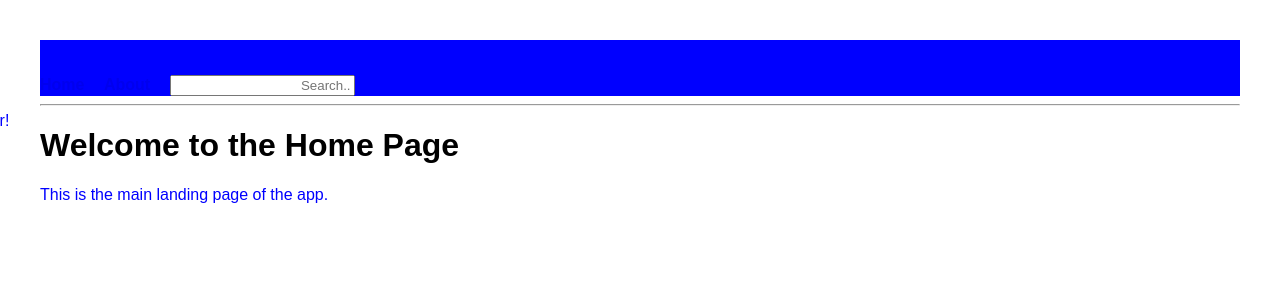
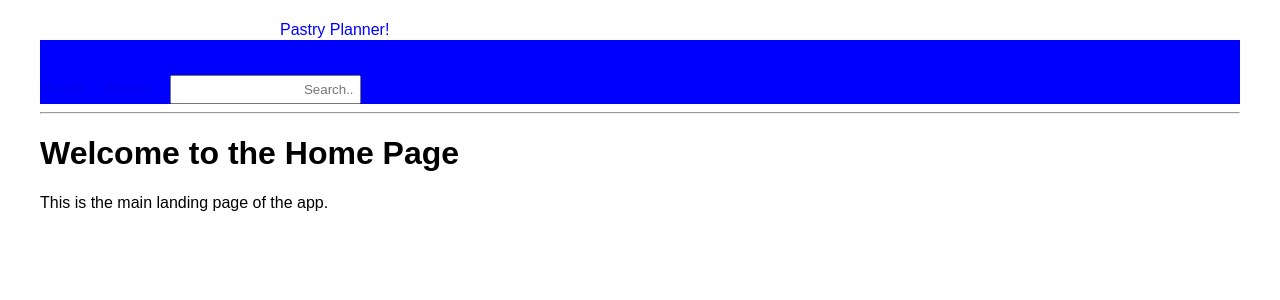
Before and after one commit to RandomFurret/SE2-Flask-Project, a Flask app: page / in a window 1280 px wide. Shown: the top 300 px of the page. Run offline with Flask 3, Linux system fonts and the light colour scheme.

Commit message:
Update base.html
Might have to work with the Style for a bit.

```diff
--- a/templates/base.html
+++ b/templates/base.html
@@ -6,11 +6,25 @@
     <link rel="stylesheet" href="{{ url_for('static', filename='style.css') }}">
 </head>
 <style>
-p {
+nav p {
     color: blue;
+    font-family:Arial, sans-serif;
+    text-align: center;
+    position: absolute;
+    margin-right: 25px;
+    left: 280px;
+    top: 5px;
 }
 
+nav input[type=text]{
+    text-align: right;
+    top: 100px;
+    padding: 5px;
+    left: 100px;
+
+}
 </style>
+
 <body>
 
     <nav>
```
